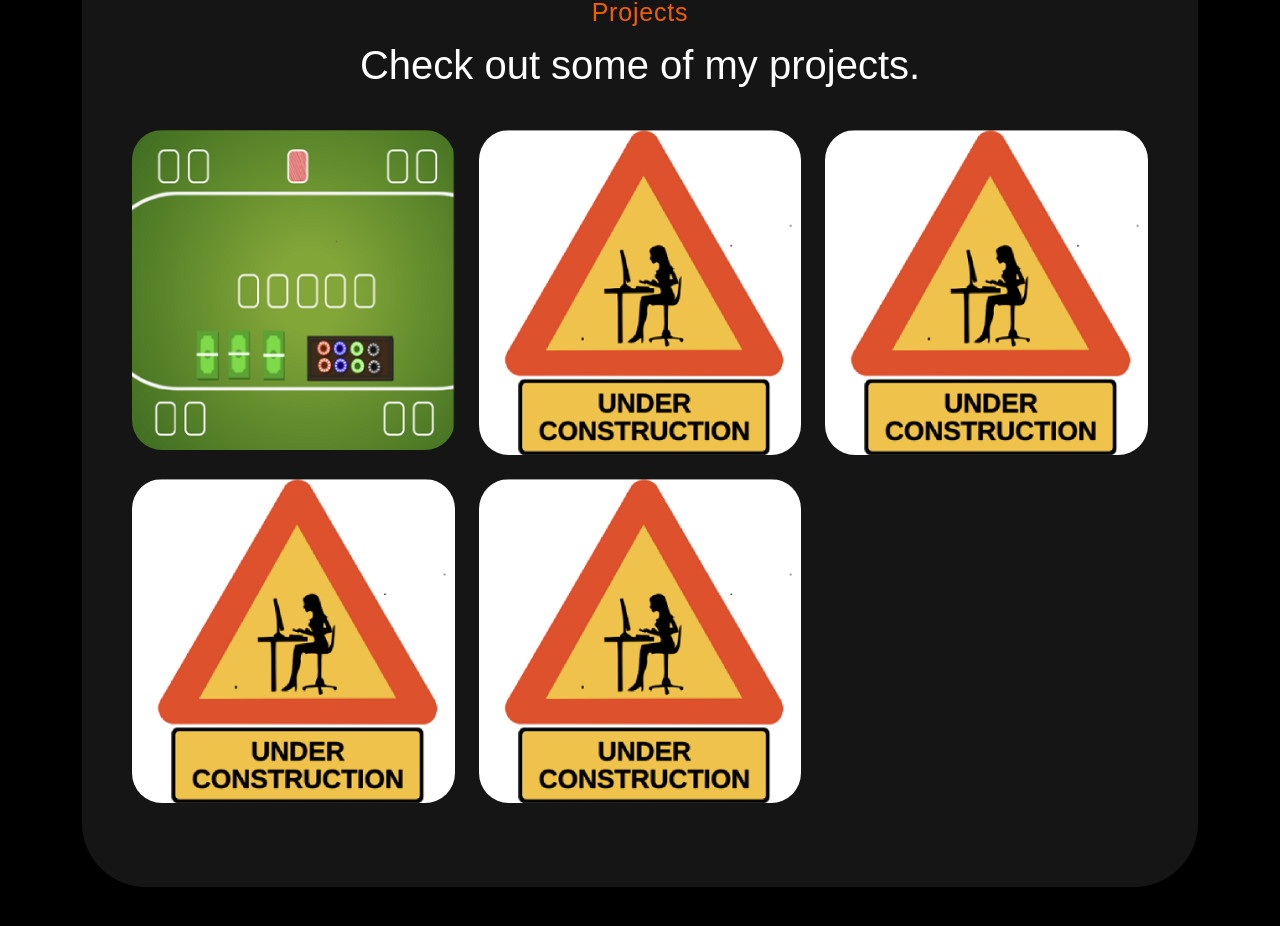
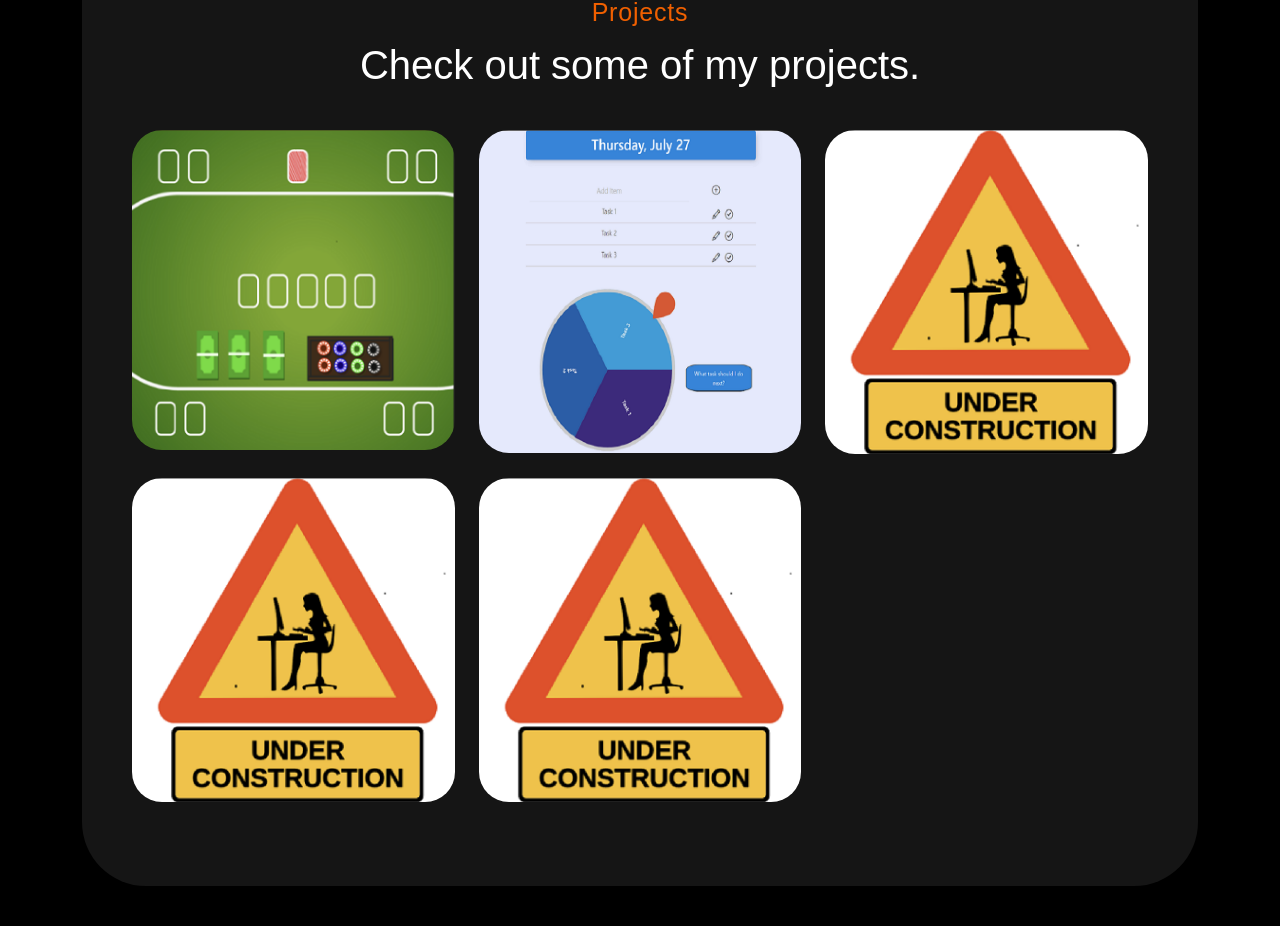
Before and after one commit to jz1459/jz1459.github.io, a React (Create React App) app: page / in a window 1280 px wide. Shown: the part 1971-2897 px from the top of the page. Built offline with nearby package versions, Linux system fonts and the light colour scheme; a web font is replaced by a local one.

Commit message:
Added ToDo App info

```diff
--- a/public/styles.css
+++ b/public/styles.css
@@ -949,6 +949,7 @@ nav.navbar .navbar-toggler-icon:before {
 .proj-item .proj-wrap img {
     width: 100%;
     height: 100%;
+
 }
 
 .proj-item .proj-wrap .bi-plus {
--- a/src/components/ProjectCards.jsx
+++ b/src/components/ProjectCards.jsx
@@ -1,6 +1,7 @@
 import React, {useState} from "react";
 // import Carousel from 'react-bootstrap/Carousel';
 import PokerHandApp from "../assets/poker-7174110.png";
+import ToDoApp from "../assets/todoapp.png";
 import WorkInProgress from "../assets/work-in-progress.png";
 import { Col, Row, Modal, Button, Container } from "react-bootstrap";
 
@@ -17,10 +18,10 @@ const projects = [
     },
     {
         title: "To-Do App w/ Randomizer",
-        technicals: "React, Node, MongoDB, Express, EJS, JS, HTML, CSS",
-        description: "In Progress",
-        imgUrl: WorkInProgress,
-        gitHub: "https://github.com/jz1459",
+        technicals: "React, Node, MongoDB, Express, JS, HTML, CSS, Axios, Mongoose",
+        description: "MERN To-Do App with random spinning wheel to select the next task to do",
+        imgUrl: ToDoApp,
+        gitHub: "https://github.com/jz1459/To-Do-App",
         id: 2,
     },
     {
@@ -42,7 +43,7 @@ const projects = [
     {
         title: "Personal Website",
         technicals: "React, JS, HTML, CSS",
-        description: "Personal Portfolio Website    ",
+        description: "Personal Portfolio Website",
         imgUrl: WorkInProgress,
         gitHub: "https://github.com/jz1459/Personal-Website",
         id: 5,
```
Also changed, not shown: src/assets/todoapp.png (added), src/assets/work-in-progress.png.
